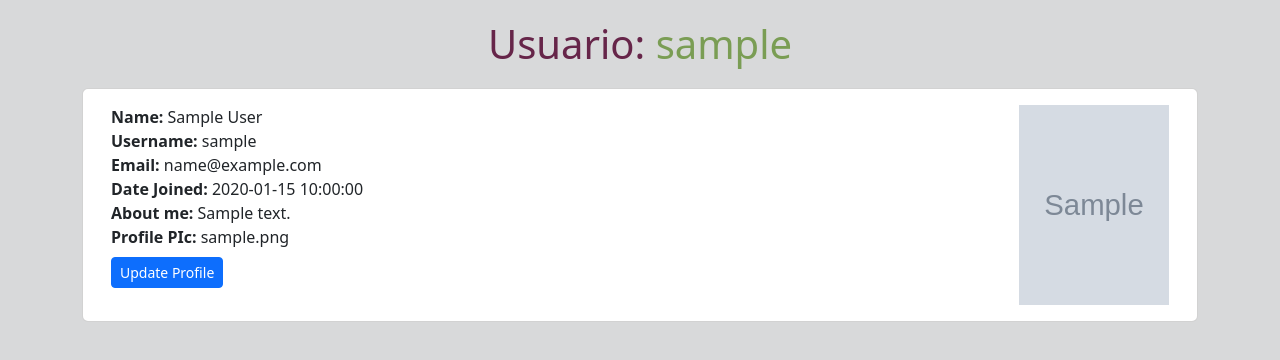
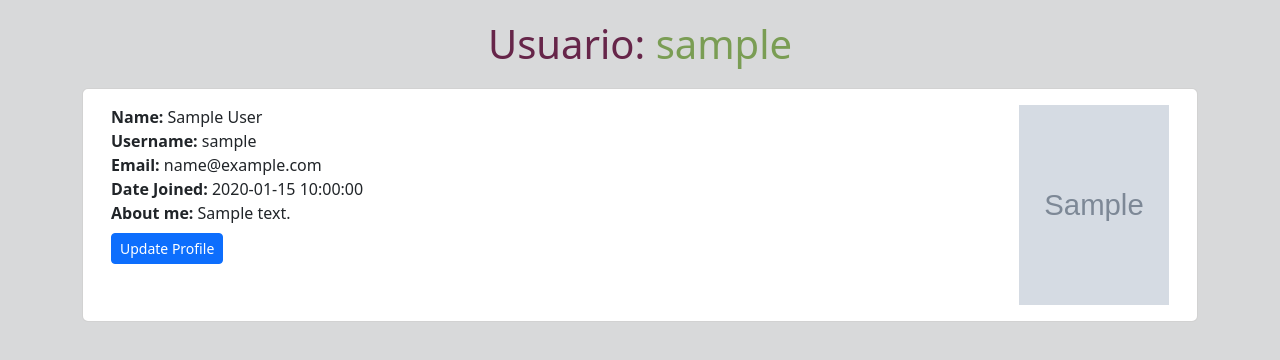
Before and after one commit to migo8591/blog_teaching_math, a Flask app: template app/auth/templates/auth/dashboard.html in a window 1280 px wide. Shown: the part 91-451 px from the top of the page. Run offline with Flask 3, Linux system fonts and the light colour scheme; the template is opened without the code that fills it: values that come from a table or form of the project are taken from there, others are empty; a user stored in the database is signed in; tables that the repository leaves empty hold one stand-in row (values such as "Sample post"); grey boxes marked "Sample" are stand-in pictures; some libraries are stand-ins or nearby versions.

```diff
--- a/app/auth/templates/auth/dashboard.html
+++ b/app/auth/templates/auth/dashboard.html
@@ -29,7 +29,6 @@
                     <strong>Email: </strong>{{profile.email}}<br>
                     <strong>Date Joined: </strong>{{profile.date_added}}<br>
                     <strong>About me: </strong>{{profile.about_me}}<br>
-                    <strong>Profile PIc: </strong>{{profile.profile_pic}}<br>
                     <div>
                         <a href="{{url_for('auth.editProfile', id=profile.id)}}" class="btn btn-primary btn-sm mt-2">Update Profile</a>
                     </div>
```
